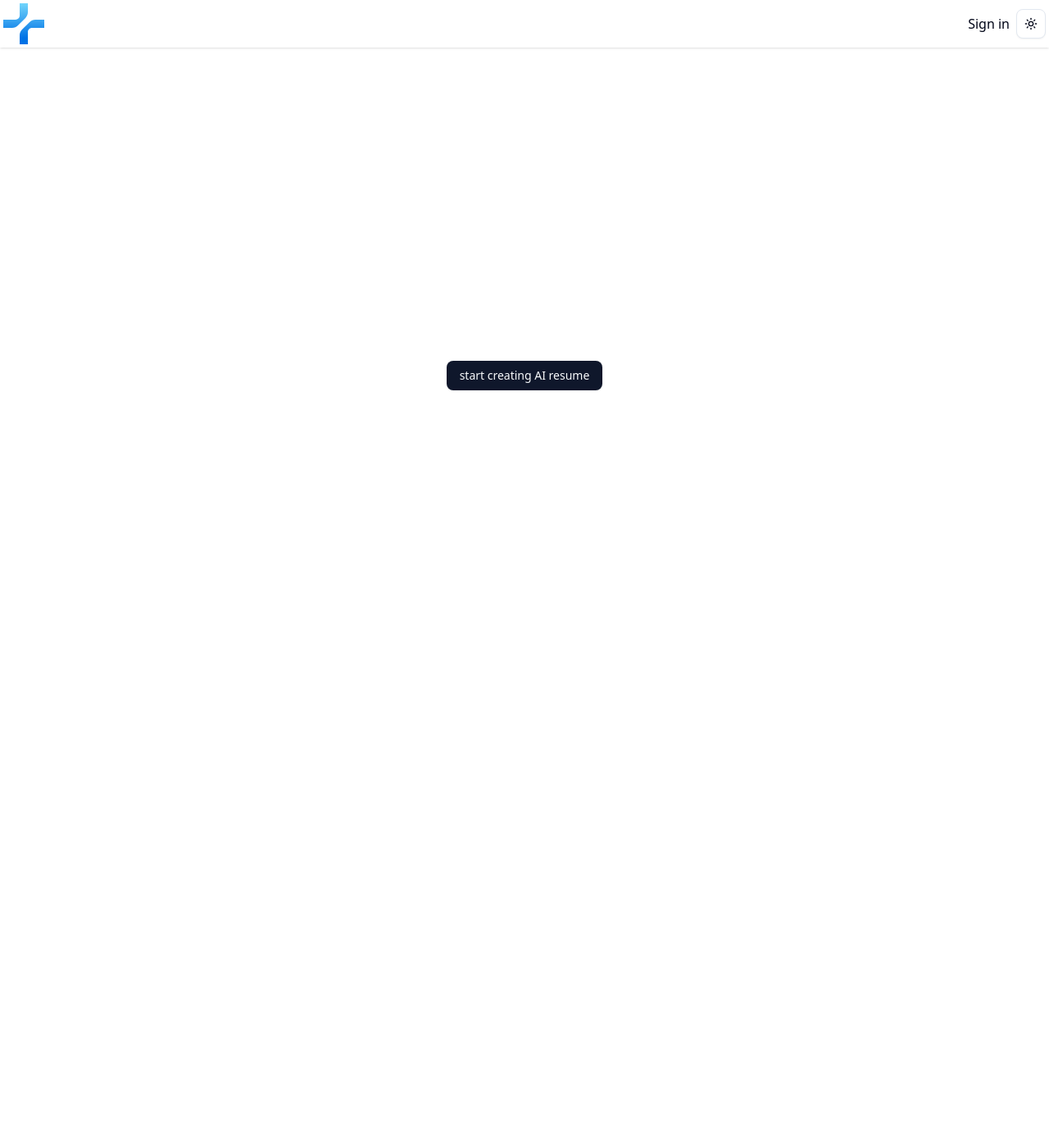
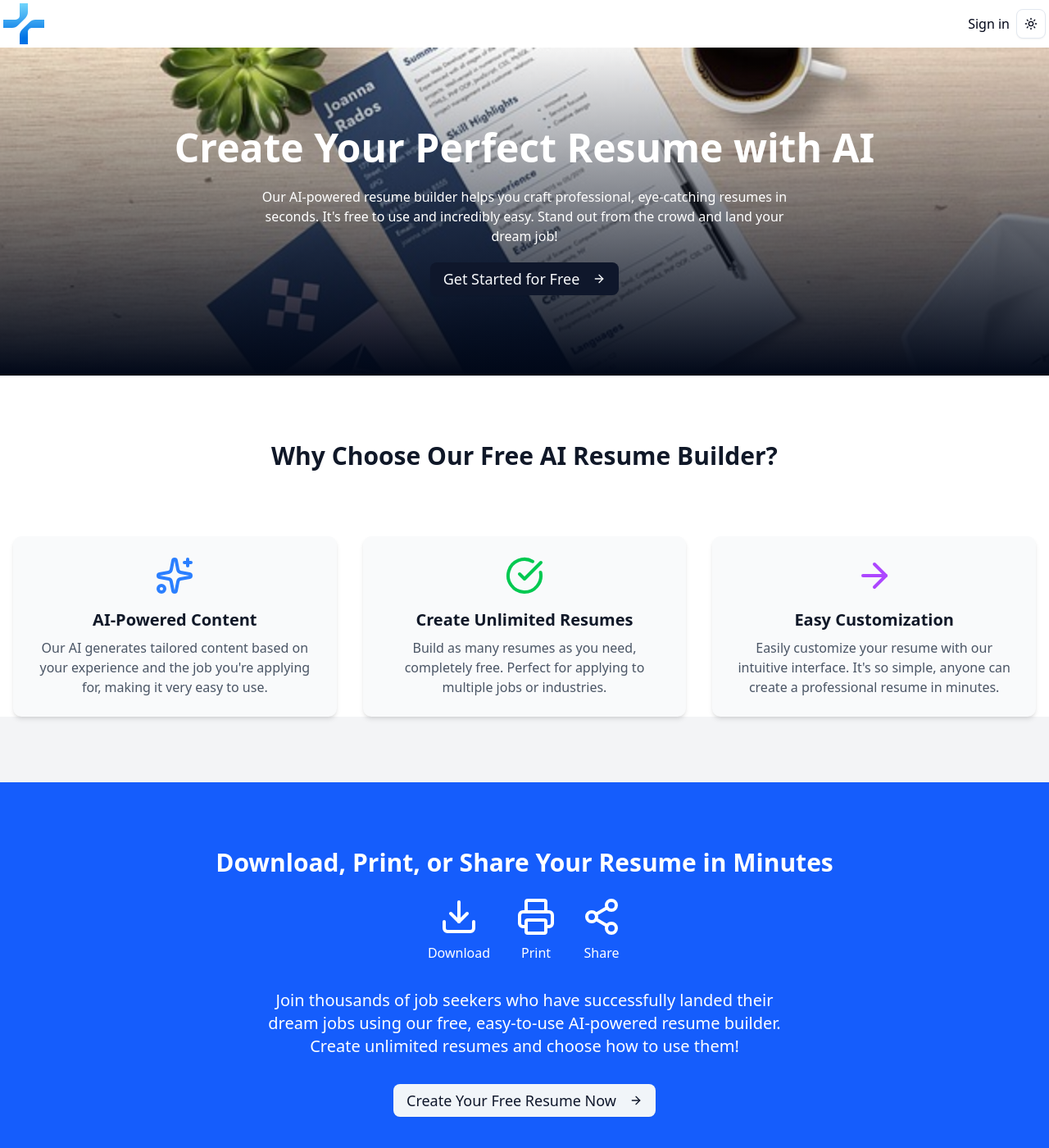
Before and after one commit to never-potm/ai_resume_generator, a Next.js app: page / in a window 1280 px wide. Shown: the top 1400 px of the page at 82% size. Before the commit the page ends 858 px from the top, so only its background shows below. Built offline with nearby package versions, Linux system fonts and the light colour scheme; no server answers.

Commit message:
added landing page

```diff
--- a/app/page.js
+++ b/app/page.js
@@ -1,12 +1,116 @@
-import {Button} from '@/components/ui/button';
-import Link from 'next/link';
+import Link from "next/link";
+import { Button } from "@/components/ui/button";
+import {
+    ArrowRight,
+    CheckCircle,
+    Sparkles,
+    Download,
+    Printer,
+    Share2,
+} from "lucide-react";
 
-export default function Home() {
-  return (
-      <div className="flex justify-center items-center h-screen">
-          <Link href="/resume/create">
-              <Button>start creating AI resume</Button>
-          </Link>
-      </div>
-  );
+export default function LandingPage() {
+    return (
+        <div className="relative min-h-screen bg-gray-100 dark:bg-gray-900 text-gray-900 dark:text-gray-100">
+            <div
+                className="relative bg-cover bg-center"
+                style={{
+                    backgroundImage: 'url("/bg.png")',
+                    height: "50vh",
+                }}
+            >
+                {/* Optional: Add an overlay to darken the image */}
+                <div className="absolute inset-0 bg-gradient-to-b from-transparent to-[#010818] z-0"></div>
+
+                <div className="relative z-10 flex items-center justify-center h-full">
+                    <div className="text-center">
+                        <h1 className="text-white text-5xl font-bold mb-6">
+                            Create Your Perfect Resume with AI
+                        </h1>
+                        <p className="text-white mb-5 max-w-2xl mx-auto">
+                            Our AI-powered resume builder helps you craft professional,
+                            eye-catching resumes in seconds. It's free to use and incredibly
+                            easy. Stand out from the crowd and land your dream job!
+                        </p>
+                        <Link href="/resume/create">
+                            <Button size="lg" className="text-lg px-8 py-4">
+                                Get Started for Free <ArrowRight className="ml-2" />
+                            </Button>
+                        </Link>
+                    </div>
+                </div>
+            </div>
+
+            {/* Features Section */}
+            <section id="features" className="bg-white dark:bg-gray-800 pt-20">
+                <div className="container mx-auto px-4">
+                    <h2 className="text-3xl font-bold text-center mb-20">
+                        Why Choose Our Free AI Resume Builder?
+                    </h2>
+                    <div className="grid md:grid-cols-3 gap-8">
+                        <FeatureCard
+                            icon={<Sparkles className="w-12 h-12 text-blue-500" />}
+                            title="AI-Powered Content"
+                            description="Our AI generates tailored content based on your experience and the job you're applying for, making it very easy to use."
+                        />
+                        <FeatureCard
+                            icon={<CheckCircle className="w-12 h-12 text-green-500" />}
+                            title="Create Unlimited Resumes"
+                            description="Build as many resumes as you need, completely free. Perfect for applying to multiple jobs or industries."
+                        />
+                        <FeatureCard
+                            icon={<ArrowRight className="w-12 h-12 text-purple-500" />}
+                            title="Easy Customization"
+                            description="Easily customize your resume with our intuitive interface. It's so simple, anyone can create a professional resume in minutes."
+                        />
+                    </div>
+                </div>
+            </section>
+
+            {/* Call-to-Action Section */}
+            <section className="bg-blue-600 dark:bg-blue-800 text-white py-20 mt-20">
+                <div className="container mx-auto px-4 text-center">
+                    <h2 className="text-3xl font-bold mb-6">
+                        Download, Print, or Share Your Resume in Minutes
+                    </h2>
+                    <div className="flex justify-center space-x-8 mb-8">
+                        <div className="flex flex-col items-center">
+                            <Download className="w-12 h-12 mb-2" />
+                            <span>Download</span>
+                        </div>
+                        <div className="flex flex-col items-center">
+                            <Printer className="w-12 h-12 mb-2" />
+                            <span>Print</span>
+                        </div>
+                        <div className="flex flex-col items-center">
+                            <Share2 className="w-12 h-12 mb-2" />
+                            <span>Share</span>
+                        </div>
+                    </div>
+                    <p className="text-xl mb-8 max-w-2xl mx-auto">
+                        Join thousands of job seekers who have successfully landed their
+                        dream jobs using our free, easy-to-use AI-powered resume builder.
+                        Create unlimited resumes and choose how to use them!
+                    </p>
+                    <Link href="/resume/create">
+                        <Button size="lg" variant="secondary" className="text-lg px-8 py-4">
+                            Create Your Free Resume Now <ArrowRight className="ml-2" />
+                        </Button>
+                    </Link>
+                </div>
+            </section>
+        </div>
+    );
 }
+
+function FeatureCard({ icon, title, description }) {
+    return (
+        <div className="bg-gray-50 dark:bg-gray-700 p-6 rounded-lg shadow-md">
+            <div className="flex justify-center mb-4">{icon}</div>
+            <h3 className="text-xl font-semibold mb-2 text-center">{title}</h3>
+            <p className="text-gray-600 dark:text-gray-300 text-center">
+                {description}
+            </p>
+        </div>
+    );
+}
```
Also changed, not shown: public/bg.png (added).
